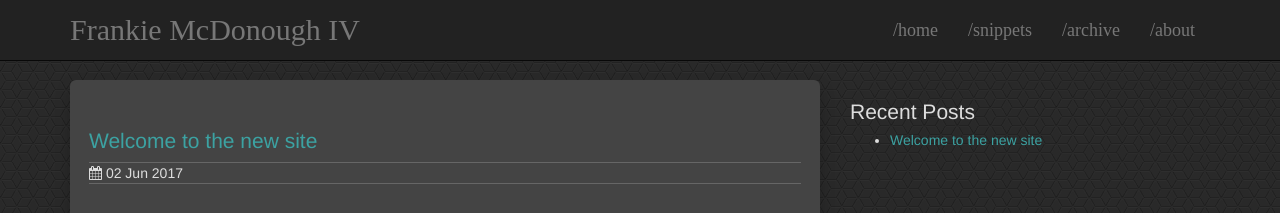
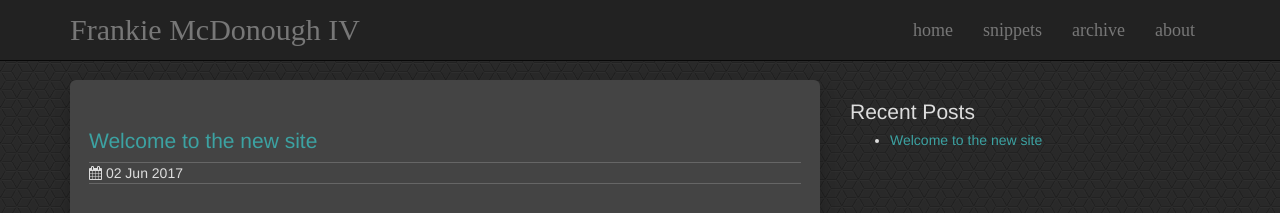
Before and after one commit to frankiem-4/frankiem-4.github.io, a Jekyll site: the page built from index.html, in a window 1280 px wide. Shown: the top 213 px of the page. Built offline with Jekyll 4.4.1, drawn with Linux system fonts in a browser that asks for light colours.

Commit message:
removing clashes from links at top nav

```diff
--- a/_includes/header.html
+++ b/_includes/header.html
@@ -49,10 +49,10 @@
       </div>
       <div class="collapse navbar-collapse">
         <ul class="nav navbar-nav">
-          <li><a href="{{site.baseurl }}/">/home</a></li>
-          <li><a href="{{site.baseurl }}/snippets.html">/snippets</a></li>
-          <li><a href="{{site.baseurl }}/archive.html">/archive</a></li>
-          <li><a href="{{site.baseurl }}/about.html">/about</a></li>
+          <li><a href="{{site.baseurl }}/">home</a></li>
+          <li><a href="{{site.baseurl }}/snippets.html">snippets</a></li>
+          <li><a href="{{site.baseurl }}/archive.html">archive</a></li>
+          <li><a href="{{site.baseurl }}/about.html">about</a></li>
         </ul>
       </div>
     </div>
```
